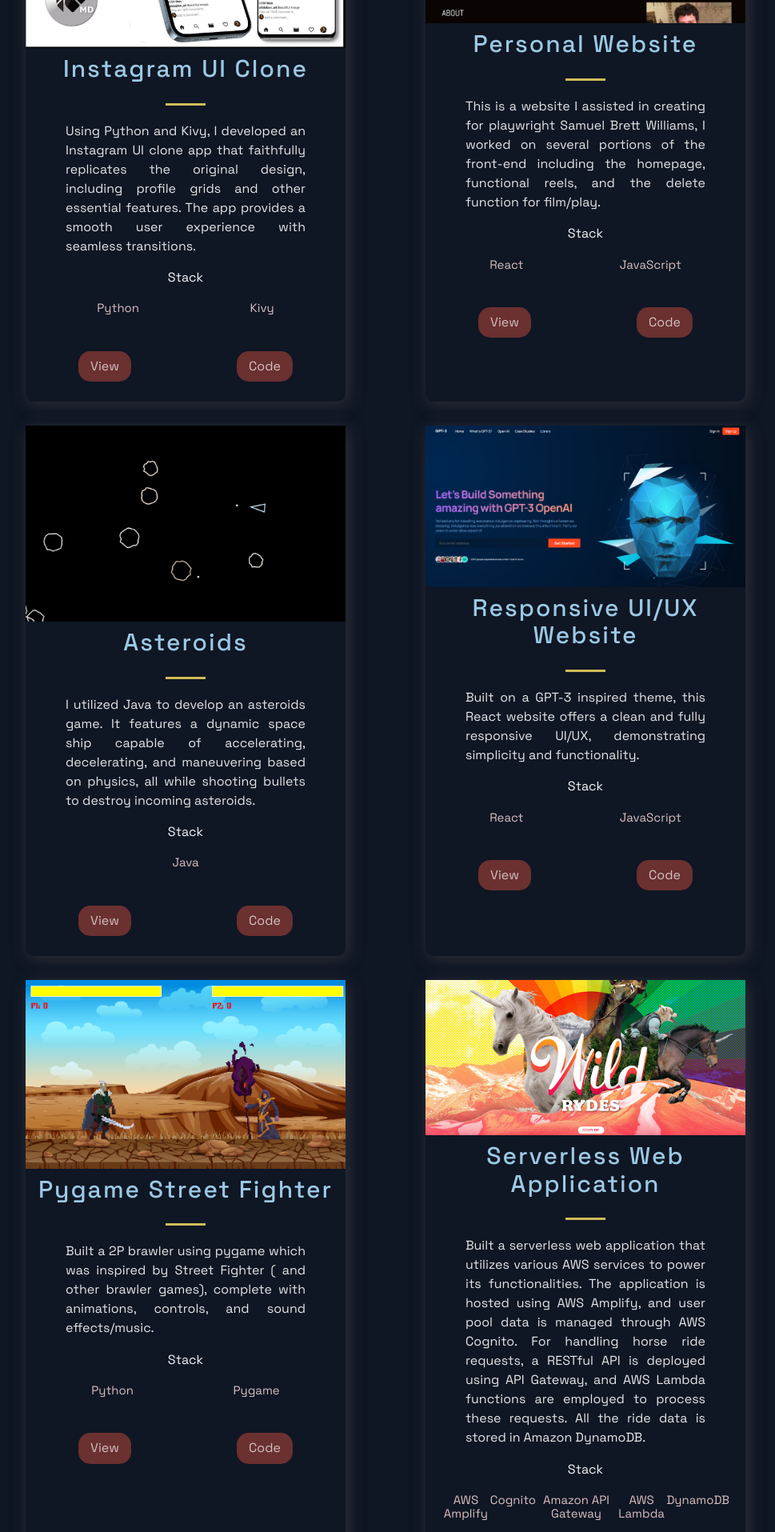
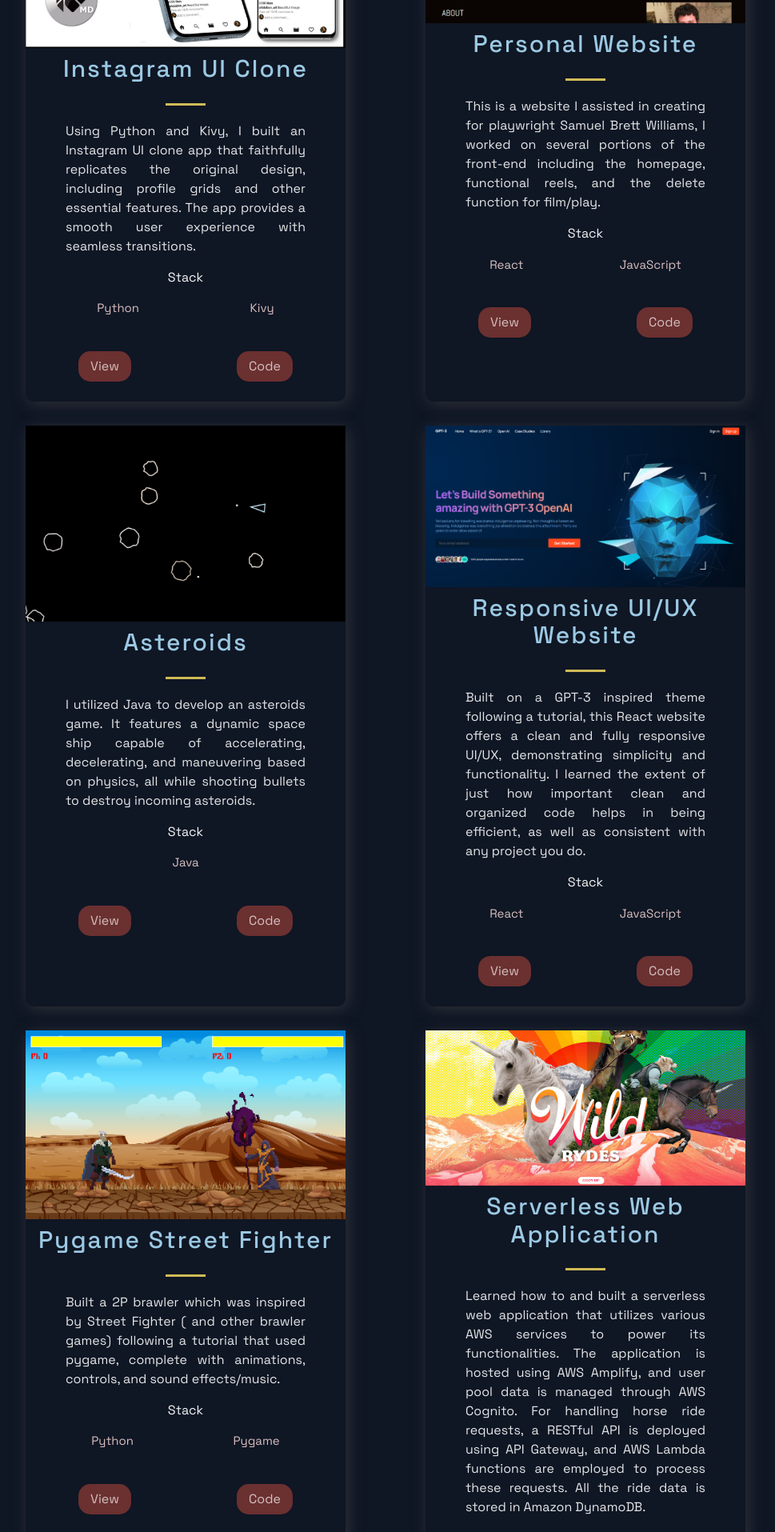
Before and after one commit to RaphaelG76/portfolio-website, a Next.js app: page / in a window 1280 px wide. Shown: the part 880-2795 px from the top of the page at 80% size, without its empty margins (158-1127 px from the left). Built offline with nearby package versions, Linux system fonts and the light colour scheme.

Commit message:
fix
timeline

```diff
--- a/src/components/Header/Header.js
+++ b/src/components/Header/Header.js
@@ -20,19 +20,19 @@ const Header = () =>  (
       </Div1>
       <Div2>
         <li>
-          <Link href = "#projects">
-            <NavLink>Projects</NavLink>
-          </Link>
+
+            <NavLink href = "#projects">Projects</NavLink>
+
         </li>
         <li>
-          <Link href = "#tech">
-            <NavLink>Technologies</NavLink>
-          </Link>
+
+            <NavLink  href = "#tech">Technologies</NavLink>
+
         </li>
         <li>
-          <Link href = "https://raphaelg76.github.io/portfolio_website/#about">
-            <NavLink>About</NavLink>
-          </Link>
+
+            <NavLink href = "#about" >About</NavLink>
+
         </li>
       </Div2>
       <Div3>
--- a/src/components/Hero/Hero.js
+++ b/src/components/Hero/Hero.js
@@ -11,7 +11,10 @@ const Hero = (props) => (
         My Personal<br />
         Coding Portfolio
       </SectionTitle>
-      <Button onClick ={() => window.location = 'https://github.com/RaphaelG76/Projects'}> Learn More </Button>
+      <a href ="https://github.com/RaphaelG76/Projects">
+      <Button> Learn More </Button>
+      </a>
+
     </LeftSection>
   </Section>
 );
--- a/src/components/Technologies/Technologies.js
+++ b/src/components/Technologies/Technologies.js
@@ -9,7 +9,7 @@ const Technologies = () =>  (
     <br/>
     <SectionTitle>Technologies</SectionTitle>
     <SectionText>
-      I have worked with several technologies throughout my coding experience. I have made several front-end projects using React.js and other projects such as the games with Java and Python.
+      Worked with several technologies throughout my coding experience. Worked on several front-end projects using React.js and other projects such as the games with Java.
     </SectionText>
     <List>
       <ListItem>
--- a/src/components/TimeLine/TimeLine.js
+++ b/src/components/TimeLine/TimeLine.js
@@ -47,10 +47,11 @@ const Timeline = () => {
       <SectionTitle> About Me </SectionTitle>
       <SectionText>
       Throughout my academic journey,
-      I explored various technologies, and react as well as java are ones I wanted to develop further than others.
-      I though have recently developed an interest in cloud technology, and have began my study with cloud containers, specifically AWS.
-      With a recent bachelor's degree in computer science,
-      I am enthusiastic about applying my knowledge of progrmaming and contributing to meaningful software solutions.
+      I explored various technologies. React and Java are ones I developed my personal skill with the furthest.
+      I though have recently developed an interest in cloud containers, and have began my study with IT. I specifically am working towards my
+      SEC+ title.
+      With the recent obtainment of my bachelor's degree in computer science,
+      I am enthusiastic about applying my knowledge of programming and contributing to meaningful software solutions.
       </SectionText>
     </Section>
   );
--- a/src/constants/constants.js
+++ b/src/constants/constants.js
@@ -1,7 +1,7 @@
 export const projects = [
   {
     title: 'Instagram UI Clone',
-    description: "Using Python and Kivy, I developed an Instagram UI clone app that faithfully replicates the original design, including profile grids and other essential features. The app provides a smooth user experience with seamless transitions.",
+    description: "Using Python and Kivy, I built an Instagram UI clone app that faithfully replicates the original design, including profile grids and other essential features. The app provides a smooth user experience with seamless transitions.",
       image: './images/igclone4.jpg',
       tags: ['Python','Kivy'],
     source: 'https://github.com/RaphaelG76/Projects/tree/main/igclone',
@@ -28,7 +28,7 @@ export const projects = [
   },
   {
     title: 'Responsive UI/UX Website',
-    description: "Built on a GPT-3 inspired theme, this React website offers a clean and fully responsive UI/UX, demonstrating simplicity and functionality.",
+    description: "Built on a GPT-3 inspired theme following a tutorial, this React website offers a clean and fully responsive UI/UX, demonstrating simplicity and functionality. I learned the extent of just how important clean and organized code helps in being efficient, as well as consistent with any project you do.",
     image: './images/gpt31.png',
     tags: ['React','JavaScript'],
     source: 'https://github.com/RaphaelG76/Projects/tree/main/gpt3_jsm',
@@ -37,16 +37,16 @@ export const projects = [
   },
   {
     title: 'Pygame Street Fighter',
-    description: "Built a 2P brawler using pygame which was inspired by Street Fighter ( and other brawler games), complete with animations, controls, and sound effects/music.",
+    description: "Built a 2P brawler which was inspired by Street Fighter ( and other brawler games) following a tutorial that used pygame, complete with animations, controls, and sound effects/music.",
     image: './images/fightgame1.png',
     tags: ['Python','Pygame'],
     source: 'https://github.com/RaphaelG76/Projects/tree/main/fight_game',
-    visit: 'https://www.youtube.com/watch?v=VrYQAnpfjCM',
+    visit: 'https://www.youtube.com/watch?v=T5sXoqofiLM',
     id: 4,
   },
   {
     title: 'Serverless Web Application',
-    description: "Built a serverless web application that utilizes various AWS services to power its functionalities. The application is hosted using AWS Amplify, and user pool data is managed through AWS Cognito. For handling horse ride requests, a RESTful API is deployed using API Gateway, and AWS Lambda functions are employed to process these requests. All the ride data is stored in Amazon DynamoDB.",
+    description: "Learned how to and built a serverless web application that utilizes various AWS services to power its functionalities. The application is hosted using AWS Amplify, and user pool data is managed through AWS Cognito. For handling horse ride requests, a RESTful API is deployed using API Gateway, and AWS Lambda functions are employed to process these requests. All the ride data is stored in Amazon DynamoDB.",
     image: './images/wildrydes1.png',
     tags: ['AWS Amplify','Cognito','Amazon API Gateway','AWS Lambda','DynamoDB'],
     source: 'https://github.com/RaphaelG76/Projects/edit/main/README.md',
@@ -57,7 +57,7 @@ export const projects = [
     title: 'Deploying WordPress Application',
     description: "Deployed then hosted a highly-available WordPress Application using EC2, RDC, and Elastic Beanstalk.",
     image: './images/wordpress1.png',
-    tags: ['EC2','RDC','VPC','Elastic Beanstalk'],
+    tags: ['EC2','RDS','VPC','Elastic Beanstalk'],
     source: 'https://github.com/RaphaelG76/Projects/edit/main/README.md',
     visit: 'https://github.com/RaphaelG76/Projects/edit/main/README.md',
     id: 6,
```
Also changed, not shown: public/images/dland.jpg (added).
